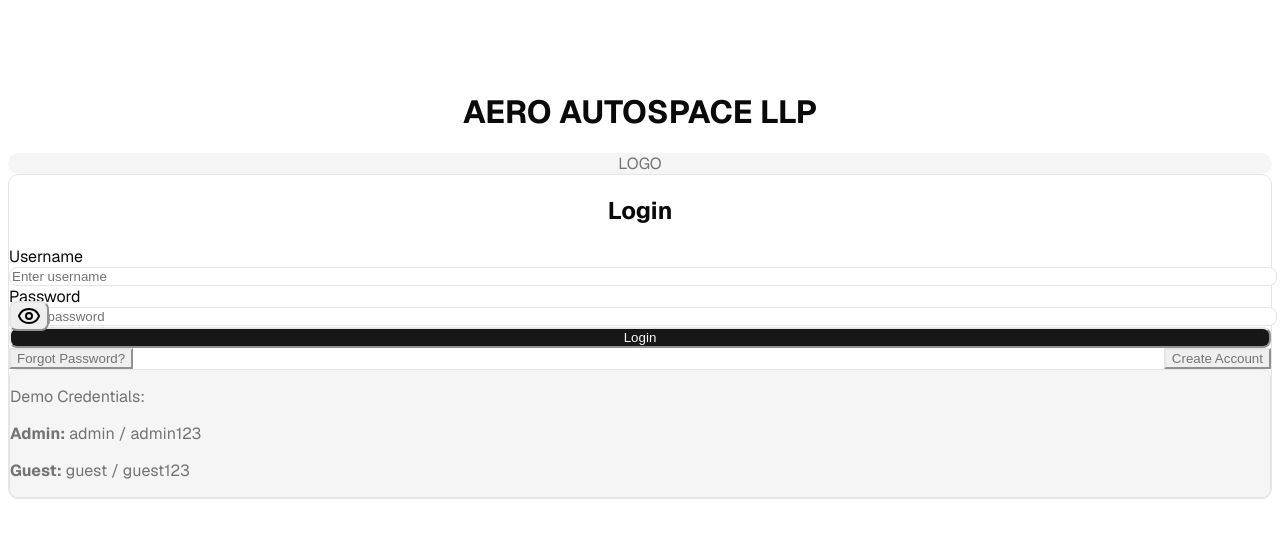
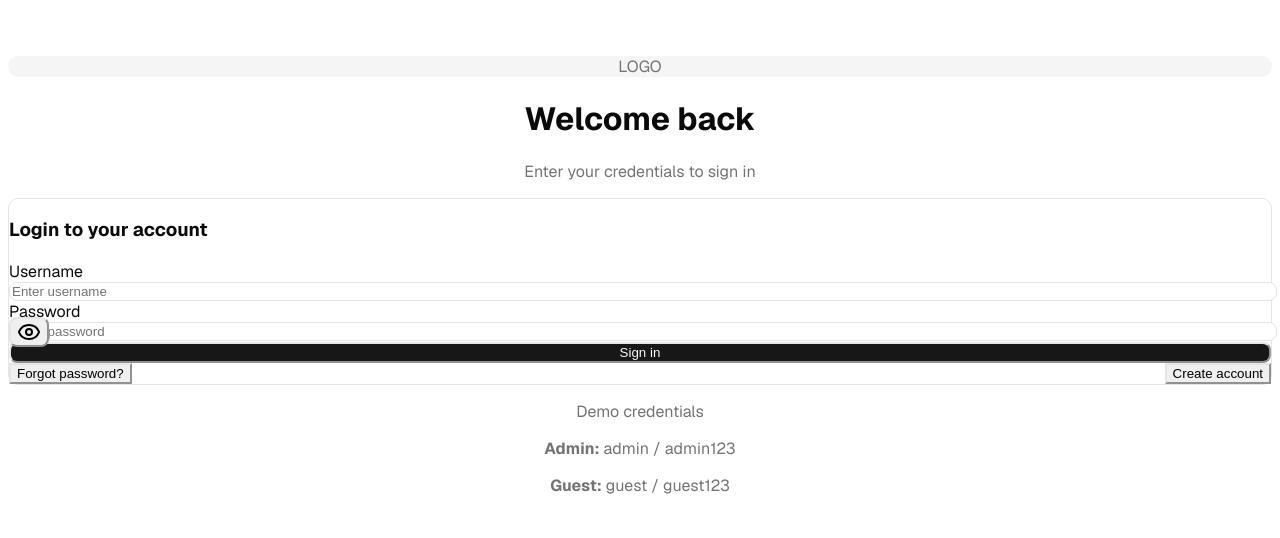
Before and after one commit to Antonypoulraj/demo-app-e, a Next.js app: page /login in a window 1280 px wide. Shown: the part 124-662 px from the top of the page. Built offline with nearby package versions, Linux system fonts and the light colour scheme.

Commit message:
update the pacakage json package lock json and login.tsx for UI

```diff
--- a/package.json
+++ b/package.json
@@ -29,6 +29,7 @@
     "@radix-ui/react-select": "^2.2.5",
     "@radix-ui/react-separator": "^1.1.7",
     "@radix-ui/react-slider": "^1.3.5",
+    "@radix-ui/react-slot": "^1.2.3",
     "@radix-ui/react-switch": "^1.2.5",
     "@radix-ui/react-tabs": "^1.1.12",
     "@radix-ui/react-toast": "^1.2.14",
--- a/pages/login.tsx
+++ b/pages/login.tsx
@@ -3,7 +3,7 @@ import { useRouter } from "next/router";
 import { Eye, EyeOff } from "lucide-react";
 import { useAuth } from "../contexts/AuthContext";
 import { useToast } from "../hooks/use-toast";
-import { Card, CardContent, CardHeader } from "../components/ui/card";
+import { Card, CardContent, CardHeader, CardTitle } from "../components/ui/card";
 import { Input } from "../components/ui/input";
 import { Label } from "../components/ui/label";
 import { Button } from "../components/ui/button";
@@ -28,7 +28,7 @@ const Login = () => {
       } else {
         toast({
           title: "Login failed",
-          description: "Invalid username or password",
+          description: "Invalid username or password.",
           variant: "destructive",
         });
       }
@@ -43,32 +43,25 @@ const Login = () => {
     }
   };
 
-  const handleForgotPassword = () => {
-    toast({ title: "Forgot Password", description: "This feature is not implemented yet." });
-  };
-
-  const handleCreateAccount = () => {
-    toast({ title: "Create Account", description: "This feature is not implemented yet." });
-  };
-
   return (
-    <div className="min-h-screen flex items-center justify-center bg-background text-foreground px-4 py-12">
-      <div className="w-full max-w-md">
-        <div className="text-center mb-10">
-          <h1 className="text-4xl font-bold tracking-tight">AERO AUTOSPACE LLP</h1>
-          <div className="w-24 h-24 rounded-full bg-muted mx-auto flex items-center justify-center shadow-sm mt-6">
-            <span className="text-muted-foreground font-medium">LOGO</span>
+    <div className="min-h-screen bg-background text-foreground flex items-center justify-center px-4 py-12">
+      <div className="w-full max-w-md space-y-8">
+        <div className="text-center">
+          <div className="w-16 h-16 rounded-full bg-muted mx-auto flex items-center justify-center text-muted-foreground font-medium mb-4">
+            LOGO
           </div>
+          <h1 className="text-3xl font-bold">Welcome back</h1>
+          <p className="text-sm text-muted-foreground mt-1">Enter your credentials to sign in</p>
         </div>
 
         <Card className="border shadow-sm">
-          <CardHeader className="text-center pb-2">
-            <h2 className="text-2xl font-semibold tracking-tight">Login</h2>
+          <CardHeader>
+            <CardTitle className="text-xl">Login to your account</CardTitle>
           </CardHeader>
 
           <CardContent>
             <form onSubmit={handleSubmit} className="space-y-5">
-              <div className="space-y-1">
+              <div className="space-y-2">
                 <Label htmlFor="username">Username</Label>
                 <Input
                   id="username"
@@ -78,7 +71,7 @@ const Login = () => {
                 />
               </div>
 
-              <div className="space-y-1">
+              <div className="space-y-2">
                 <Label htmlFor="password">Password</Label>
                 <div className="relative">
                   <Input
@@ -93,37 +86,49 @@ const Login = () => {
                     size="icon"
                     variant="ghost"
                     className="absolute right-2 top-1/2 -translate-y-1/2"
-                    onClick={() => setShowPassword(!showPassword)}
+                    onClick={() => setShowPassword(prev => !prev)}
                   >
-                    {showPassword ? <EyeOff className="h-4 w-4" /> : <Eye className="h-4 w-4" />}
+                    {showPassword ? <EyeOff className="w-4 h-4" /> : <Eye className="w-4 h-4" />}
                   </Button>
                 </div>
               </div>
 
               <Button type="submit" className="w-full" disabled={isLoading}>
-                {isLoading ? "Logging in..." : "Login"}
+                {isLoading ? "Signing in..." : "Sign in"}
               </Button>
 
-              <div className="flex justify-between text-sm">
+              <div className="flex justify-between text-sm text-muted-foreground mt-2">
                 <button
                   type="button"
-                  onClick={handleForgotPassword}
-                  className="text-muted-foreground hover:underline"
+                  onClick={() =>
+                    toast({
+                      title: "Forgot Password",
+                      description: "Feature not implemented yet.",
+                    })
+                  }
+                  className="hover:underline"
                 >
-                  Forgot Password?
+                  Forgot password?
                 </button>
                 <button
                   type="button"
-                  onClick={handleCreateAccount}
-                  className="text-muted-foreground hover:underline"
+                  onClick={() =>
+                    toast({
+                      title: "Create Account",
+                      description: "Feature not implemented yet.",
+                    })
+                  }
+                  className="hover:underline"
                 >
-                  Create Account
+                  Create account
                 </button>
               </div>
             </form>
+          </CardContent>
+        </Card>
 
-            <div className="mt-6 p-3 rounded-md bg-muted border text-sm text-muted-foreground">
-              <p className="font-medium mb-1">Demo Credentials:</p>
+        <div className="text-center text-sm text-muted-foreground">
+          <p className="font-medium">Demo credentials</p>
           <p>
             <strong>Admin:</strong> admin / admin123
           </p>
@@ -131,8 +136,6 @@ const Login = () => {
             <strong>Guest:</strong> guest / guest123
           </p>
         </div>
-          </CardContent>
-        </Card>
       </div>
     </div>
   );
```
Also changed, not shown: 1 other file (tests, documents, lock files or other folders). Lines whose indentation alone changed are shown as unchanged.
